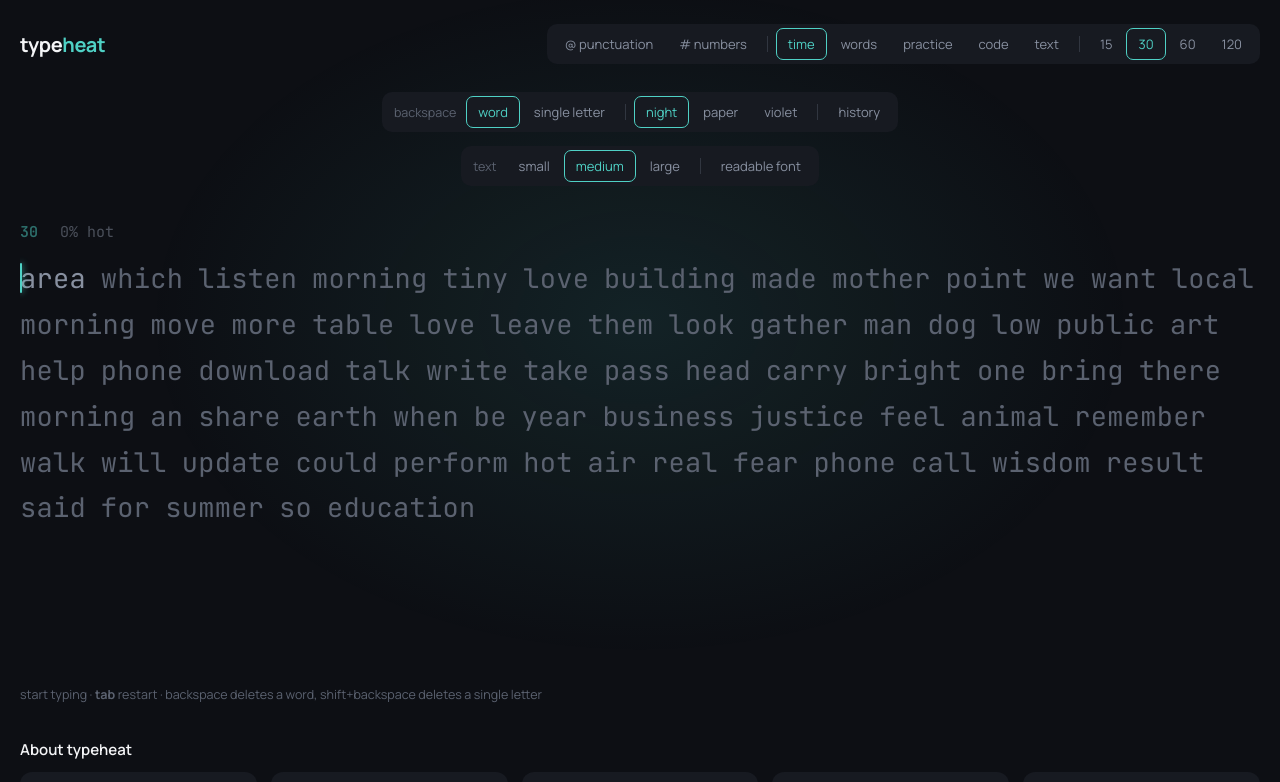
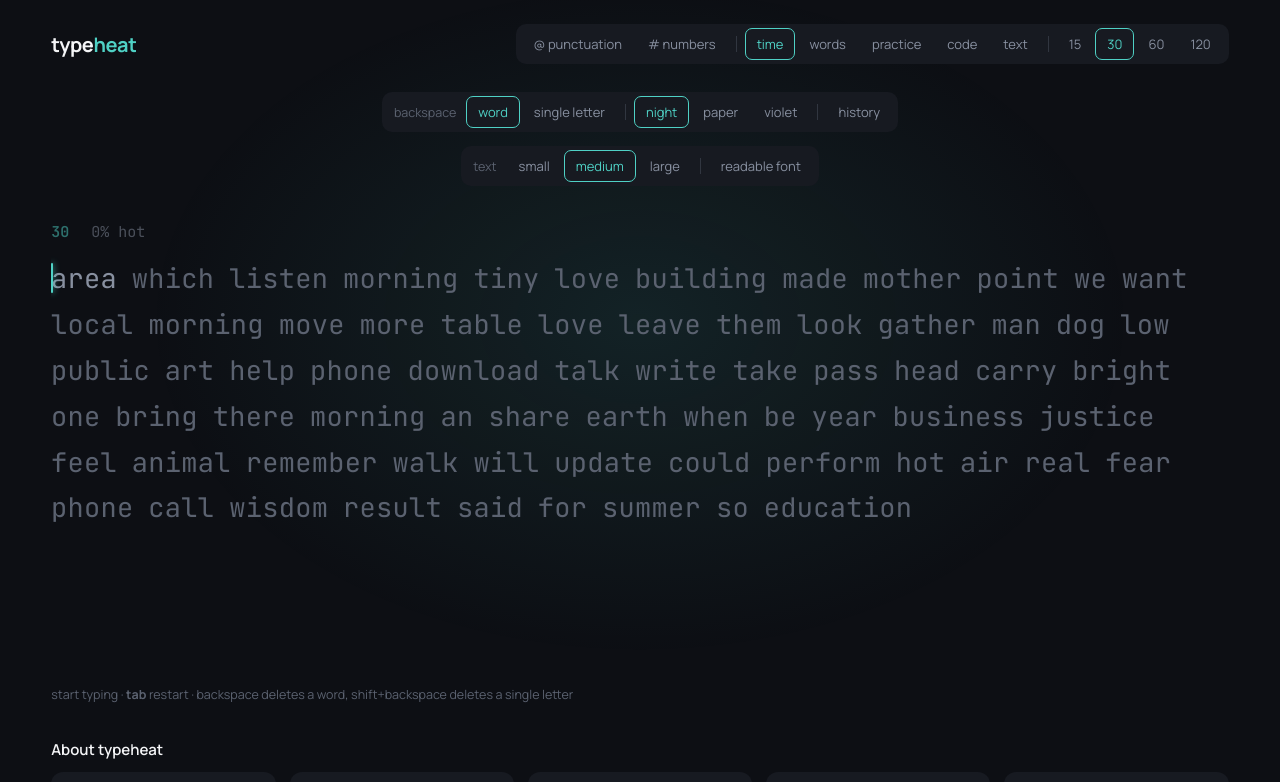
Before and after one commit to Sabyasachi-Kashyap/typeheat, a React (Vite) app: page / in a window 1280 px wide. Shown: the top 782 px of the page. Built offline with nearby package versions, Linux system fonts and the light colour scheme.

Commit message:
Adjust padding in App component's return statement

```diff
--- a/src/App.jsx
+++ b/src/App.jsx
@@ -215,7 +215,7 @@ export default function TypingTest(){
   const vars={"--grid":dark?"rgba(255,255,255,.09)":"rgba(0,0,0,.12)","--s1":pal[0],"--s2":pal[1],"--s3":pal[2],"--bg":th.bg,"--panel":th.panel,"--fg":th.fg,"--dim":th.dim,"--mid":th.mid,"--err":th.err,"--hc":`rgb(${th.cool})`};
   const readable=cfg.font==="readable";
   const hintBs=cfg.bs==="word"?"backspace deletes a word, shift+backspace deletes a single letter":"backspace deletes a single letter, ctrl+backspace a word";
-  return <div ref={rootRef} style={{...vars,background:"var(--bg)",color:"var(--fg)",minHeight:"100vh",position:"relative",overflow:"hidden",fontFamily:"'Manrope',system-ui,sans-serif",padding:"24px 20px",display:"flex",justifyContent:"center",WebkitFontSmoothing:"antialiased"}}>
+  return <div ref={rootRef} style={{...vars,background:"var(--bg)",color:"var(--fg)",minHeight:"100vh",position:"relative",overflow:"hidden",fontFamily:"'Manrope',system-ui,sans-serif",padding:"24px 4vw",display:"flex",justifyContent:"center",WebkitFontSmoothing:"antialiased"}}>
     <style>{`@import url('https://fonts.googleapis.com/css2?family=Manrope:wght@400;600;700&family=JetBrains+Mono:wght@400;600&family=Atkinson+Hyperlegible:wght@400;700&display=swap');
       *{box-sizing:border-box}.mono{font-family:'JetBrains Mono',monospace}
       .b{background:transparent;border:1px solid transparent;color:var(--mid);padding:6px 11px;border-radius:7px;font:inherit;font-size:13px;cursor:pointer;transition:color .15s,border-color .15s}
```
